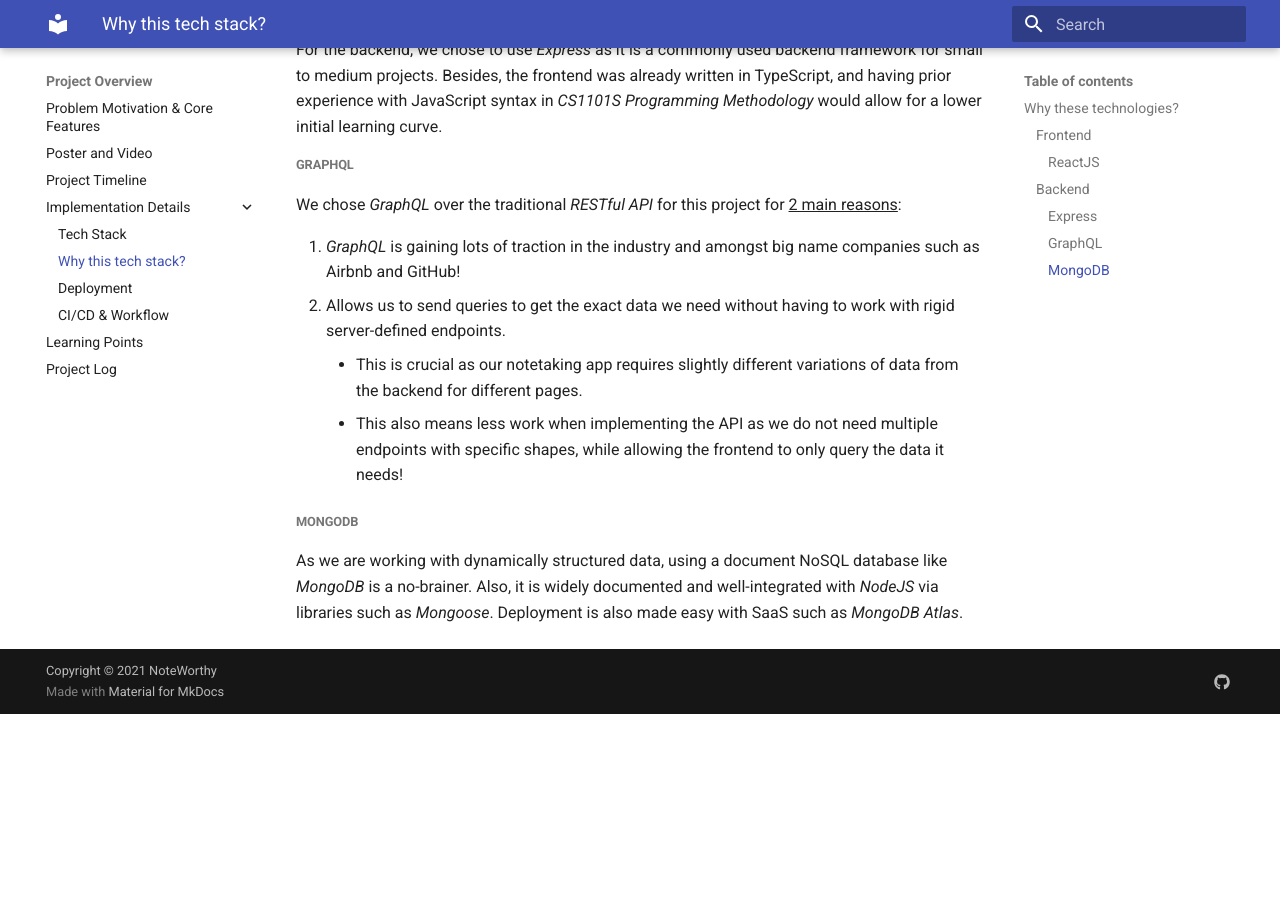
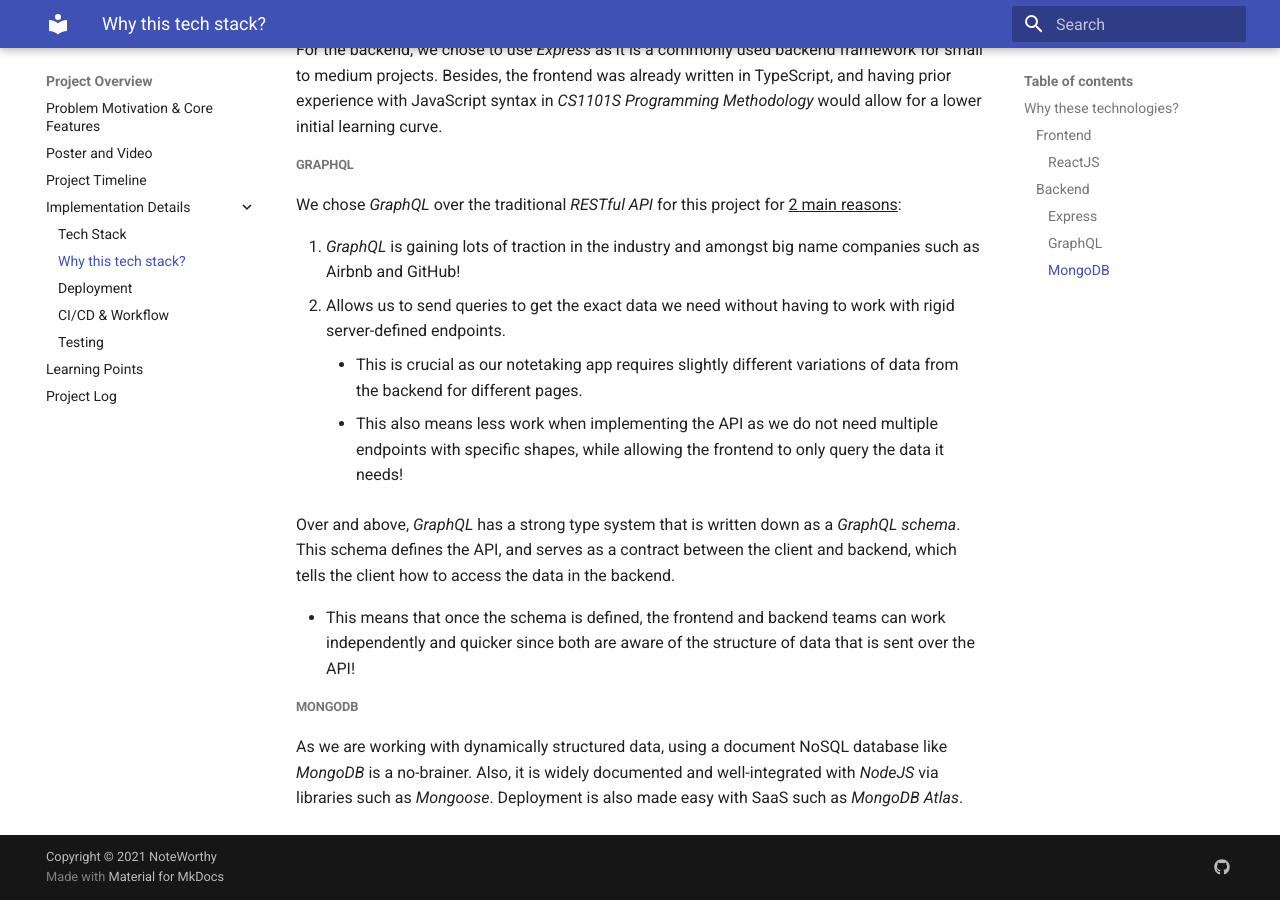
Before and after one commit to chownces/NoteWorthy-Documentation, an MkDocs documentation site: the page built from docs/project-overview/implementationdetails/whytechstack.md, in a window 1280 px wide and 900 px high, scrolled down 511 px. Built offline with MkDocs 1.6.1 and Material for MkDocs 9.7.7, drawn with Linux system fonts in a browser that asks for light colours; before the commit the page ends 1225 px from its top, so only the background shows below that.

Commit message:
Added testing documentation

```diff
--- a/docs/project-overview/implementationdetails/whytechstack.md
+++ b/docs/project-overview/implementationdetails/whytechstack.md
@@ -23,6 +23,12 @@
     - This also means less work when implementing the API as we do not need multiple endpoints with specific shapes, while allowing the
 frontend to only query the data it needs!
 
+Over and above, *GraphQL* has a strong type system that is written down as a *GraphQL schema*. This schema defines the API, and serves as
+a contract between the client and backend, which tells the client how to access the data in the backend.
+
+- This means that once the schema is defined, the frontend and backend teams can work independently and quicker since both are aware of the
+structure of data that is sent over the API!
+
 ##### MongoDB
 As we are working with dynamically structured data, using a document NoSQL database like *MongoDB* is a no-brainer. Also, it is widely
 documented and well-integrated with *NodeJS* via libraries such as *Mongoose*. Deployment is also made easy with SaaS such as *MongoDB Atlas*.
--- a/mkdocs.yml
+++ b/mkdocs.yml
@@ -20,6 +20,7 @@
       - Why this tech stack?:  'project-overview/implementationdetails/whytechstack.md'
       - Deployment: 'project-overview/implementationdetails/deployment.md'
       - CI/CD & Workflow: 'project-overview/implementationdetails/workflow.md'
+      - Testing: 'project-overview/implementationdetails/testing.md'
     - Learning Points: 'project-overview/learningpoints.md'
     - Project Log: 'project-overview/projectlog.md'
   - Developer Guide:
```
Also changed, not shown: docs/project-overview/implementationdetails/testing.md (added, +38 -0 lines).
